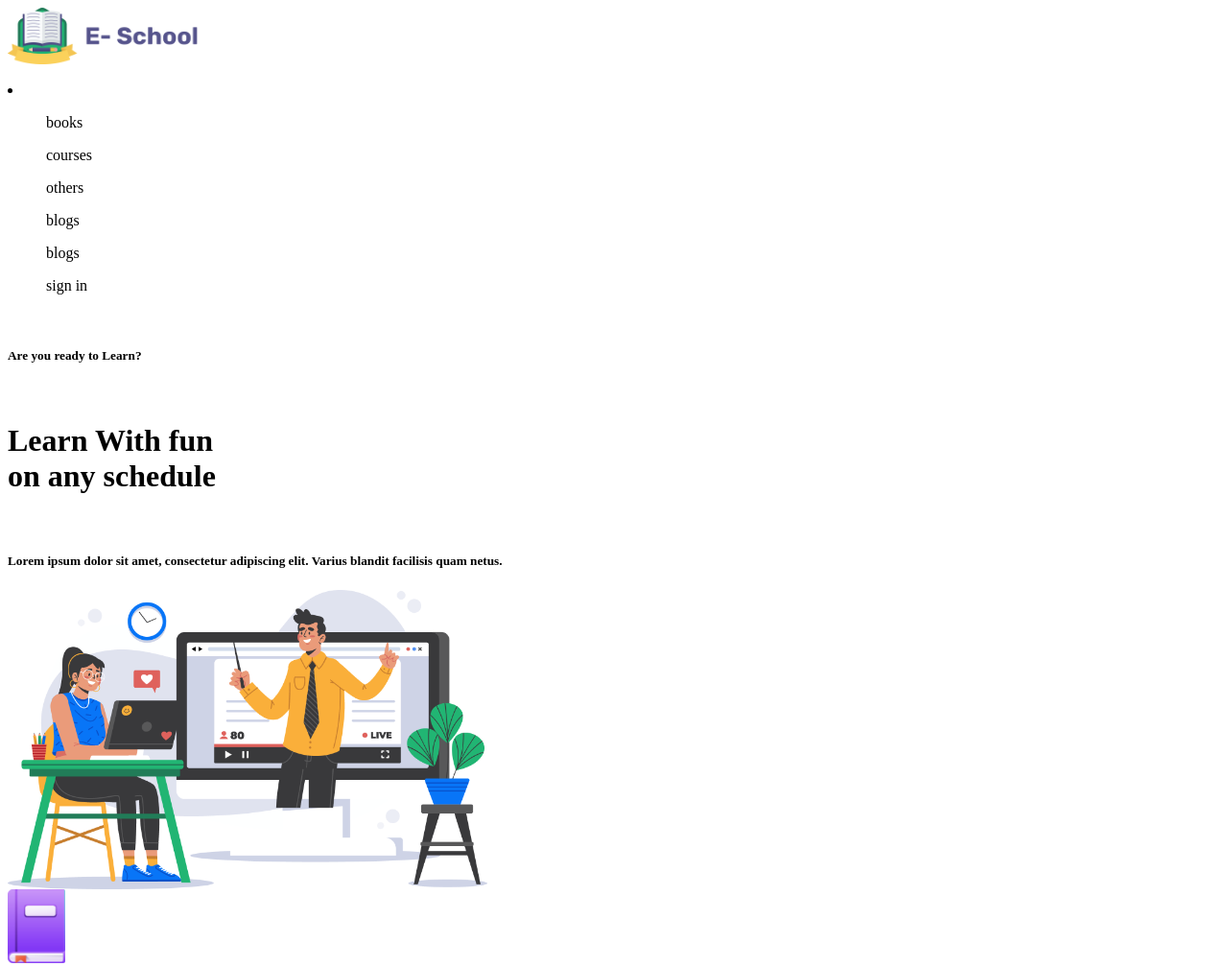
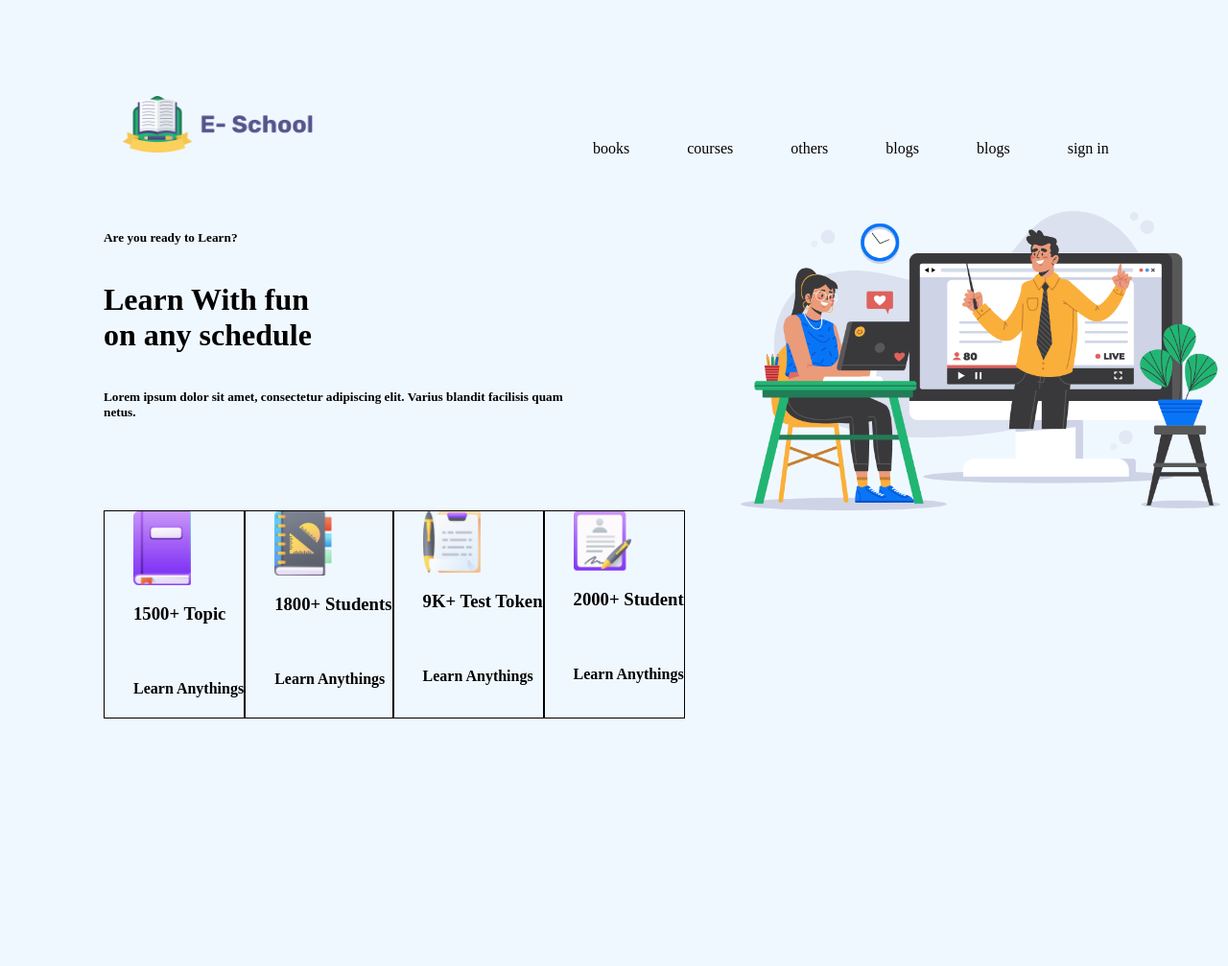
Before and after one commit to AIRIN2212/MIS455-ASSIGNMENT2, a plain HTML site: page midterm/files/index.html in a window 1280 px wide. Shown: the top 1007 px of the page at 96% size. After the commit the page ends 800 px from the top, so only its background shows below. Drawn offline with Linux system fonts and the light colour scheme.

Commit message:
Update style.css

```diff
--- a/midterm/files/style.css
+++ b/midterm/files/style.css
@@ -1,41 +1,57 @@
-.header2 {
-    display: flex;
-    table-layout: fixed;
-    float:right;
-    margin-left: 10px;
-    padding-left: 100px;
-
-}
-.header3{
-    padding: 5px;
-    display: flex;
-    background-color: linen;
-    table-layout: fixed;
-}
-.part3{
-    padding-top: 100px;
-}
-.links {
-    margin-left: 70px;
-    padding: 10px;
-    color:crimson;
-    font-weight: 800;
-    position: relative;
-    z-index: 1;
-    border: 2px solid black;
-    height: 70px;
-    margin: 30px;
-}
-
-.links a {
-     text-decoration: none;
-     color: darkblue;
-
+body{ background-color: aliceblue;
 
 }
 
-.links a:hover{
- color:darkblue;
- font-size: 20px;
- box-decoration-break: clone;
+.top{
+    display: flex;
+    margin-top: 100px;
+    margin-bottom: 10px;
+    margin-left: 10px;
+    margin-right: 10px;
+
 }
+.top-1{
+    margin: left 220px;
+    margin: right 20px;
+    padding-left: 110px;
+    padding-right: 220px;
+}
+.top-2{
+    display: flex;
+    margin-top: 10px;
+    margin-bottom: 10px;
+    margin-left: 10px;
+    margin-right: 10px;
+}
+.mid{
+    display: flex;
+}
+
+.mid-1{
+    margin-top: 10px;
+    margin-bottom: 10px;
+    margin-left: 50px;
+    margin-right: 80px;
+}
+.bottom{
+    display: flex;
+    align-content: center;
+    margin-left: 100px;
+    margin-right: 100px;
+}
+.bottom-1{
+    border: solid black 1px;
+    padding-left: 30px;
+}
+.bottom-2{
+    border: solid black 1px;
+    padding-left: 30px;
+}
+.bottom-3{
+    border: solid black 1px;
+    padding-left: 30px;
+}
+.bottom-4{
+    border: solid black 1px;
+    padding-left: 30px;
+}
```
